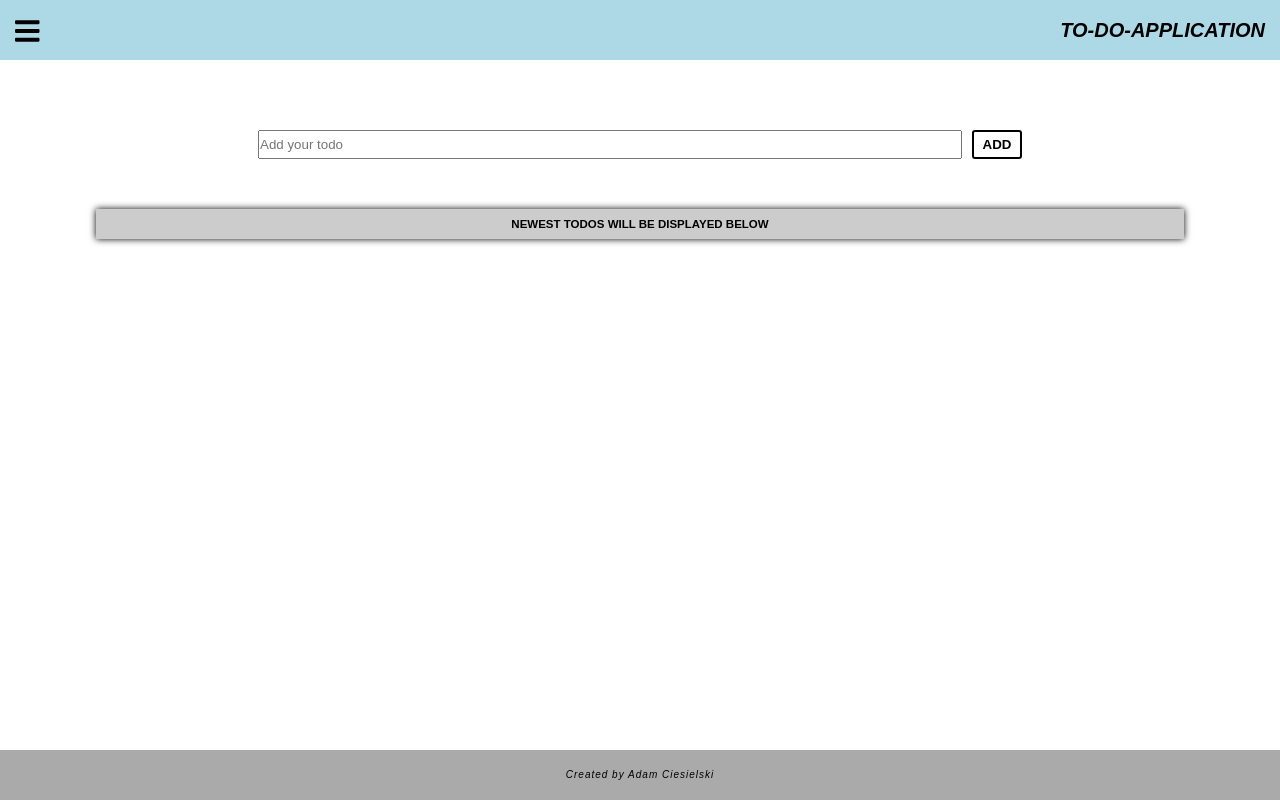
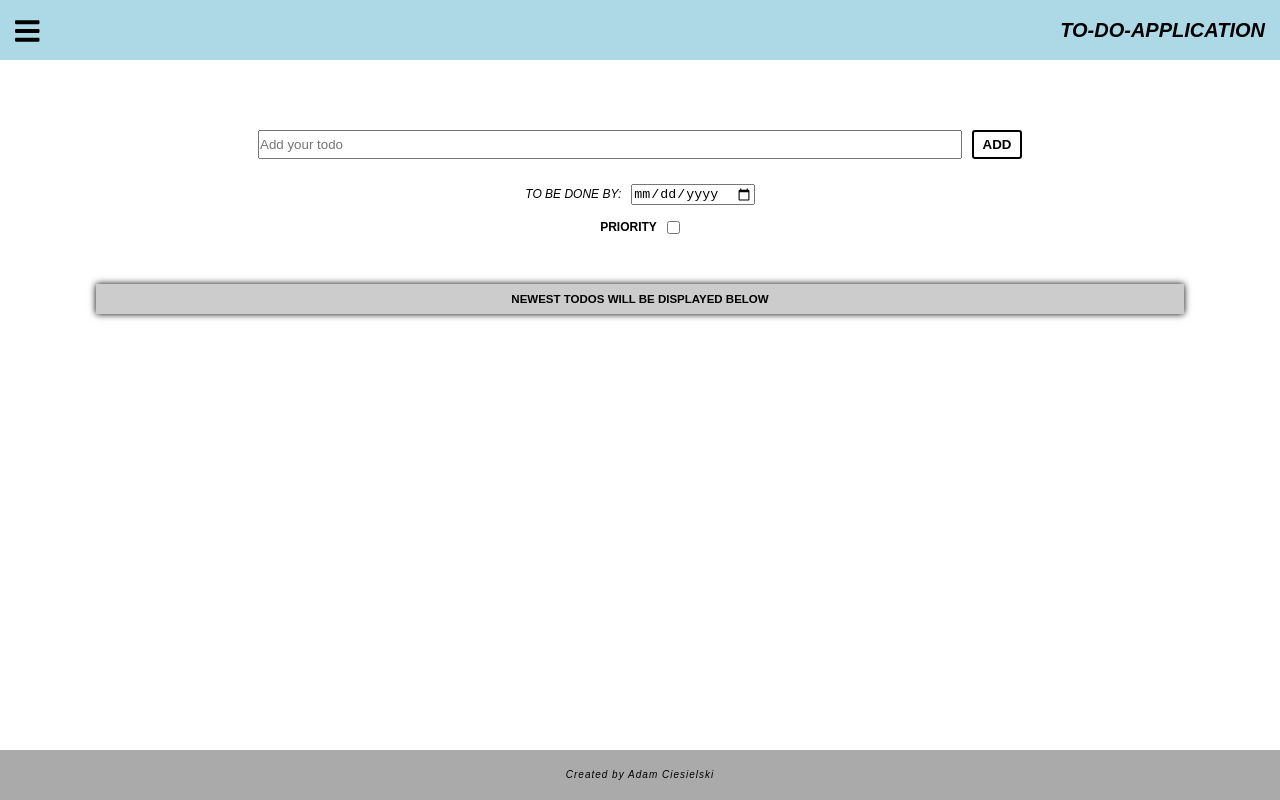
Before and after one commit to adcies/to-do-app, a React (Create React App) app: page / in a window 1280 px wide. Built offline with nearby package versions, Linux system fonts and the light colour scheme.

Commit message:
create and style additional form inputs with handlers

```diff
--- a/src/components/Form/Form.jsx
+++ b/src/components/Form/Form.jsx
@@ -1,24 +1,39 @@
 import React from 'react';
 import { useState } from 'react';
 
+import { parseDateToInputFormat } from '../../helpers/dateParser';
+
 import './Form.scss';
 
+const today = new Date().toLocaleDateString();
+const date = parseDateToInputFormat(today);
+
 const Form = () => {
-  const [value, setValue] = useState('');
+  const initialInputsValues = {
+    task: '',
+    date,
+    priority: false,
+  };
+
+  const [inputs, setInputs] = useState(initialInputsValues);
+
   const [isValidationWrong, setIsValidationWrong] = useState(false);
 
-  const handleOnChange = (e) => {
-    setValue(e.target.value);
+  const handleOnChange = ({ target }) => {
+    const name = target.name;
+    const value = target.type === 'checkbox' ? target.checked : target.value;
+
+    setInputs((prevValue) => ({ ...prevValue, [name]: value }));
   };
 
   const handleOnSubmit = (e) => {
     e.preventDefault();
-    if (!value.trim()) {
+    if (!inputs.task.trim()) {
       setIsValidationWrong(true);
     } else {
       setIsValidationWrong(false);
+      setInputs(initialInputsValues);
     }
-    setValue('');
   };
 
   const optionalValidationErrorMessage = isValidationWrong ? (
@@ -28,13 +43,39 @@ const Form = () => {
   return (
     <form className="main-form" onSubmit={handleOnSubmit}>
       <input
-        value={value}
+        value={inputs.task}
         onChange={handleOnChange}
-        className="main-form__input"
+        className="main-form__task-input"
         type="text"
         placeholder="Add your todo"
+        name="task"
       />
       <input type="submit" className="main-form__submit" value="Add" />
+      <br />
+      <label className="main-form__date-label" htmlFor="date">
+        To be done by:
+        <input
+          id="date"
+          className="main-form__date"
+          type="date"
+          name="date"
+          value={inputs.date}
+          onChange={handleOnChange}
+          min={today}
+        />
+      </label>
+      <br />
+      <label className="main-form__priority-label" htmlFor="priority">
+        Priority
+        <input
+          className="main-form__priority"
+          type="checkbox"
+          id="priority"
+          name="priority"
+          onChange={handleOnChange}
+          checked={inputs.priority}
+        />
+      </label>
       {optionalValidationErrorMessage}
     </form>
   );
--- a/src/components/Form/Form.scss
+++ b/src/components/Form/Form.scss
@@ -3,8 +3,9 @@
 .main-form {
   text-align: center;
   margin-top: 70px;
-  &__input {
+  &__task-input {
     margin-right: 10px;
+    margin-bottom: 10px;
     line-height: 25px;
     width: 55%;
   }
@@ -26,4 +27,26 @@
     margin-top: 10px;
     font-size: $validation-message-error-fontSize;
   }
+  &__date-label,
+  &__priority-label {
+    display: inline-block;
+    margin-top: 15px;
+  }
+  &__date-label {
+    text-transform: uppercase;
+    font-size: $label-fontSize;
+    font-style: italic;
+  }
+  &__priority-label {
+    text-transform: uppercase;
+    font-size: $label-fontSize;
+    font-weight: bold;
+  }
+  &__priority {
+    margin-left: 10px;
+    vertical-align: bottom;
+  }
+  &__date {
+    margin-left: 10px;
+  }
 }
--- /dev/null
+++ b/src/helpers/dateParser.js
@@ -0,0 +1,5 @@
+export const parseDateToInputFormat = (date) => {
+  //parses from locale date string
+  const parsedDate = date.split('.').reverse().join('-');
+  return parsedDate;
+};
--- a/src/sass/_variables.scss
+++ b/src/sass/_variables.scss
@@ -19,6 +19,7 @@ $footer-bgColor: #aaa;
 //Form
 $validation-message-error-fontSize: 1.5rem;
 $validation-message-error-color: red;
+$label-fontSize: 1.2rem;
 
 //Todo container
 $todo-title-bgColor: #ccc;
```
